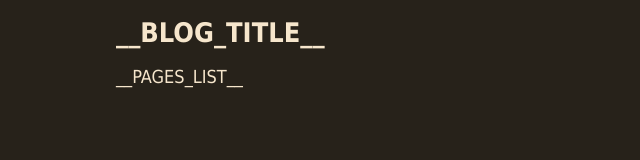
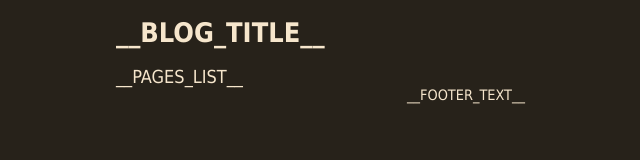
Before and after one commit to jakubthedeveloper/MarkdownBlogExample, a plain HTML site: page template/index.html in a window 1280 px wide. Shown: the whole page, without its empty margins (174-814 px from the left). Drawn offline with Linux system fonts and the light colour scheme.

Commit message:
Add footer

```diff
--- a/template/css/main.css
+++ b/template/css/main.css
@@ -163,3 +163,8 @@ td, th {
     padding: .5rem;
     text-align: left
 }
+
+.footer {
+    text-align: center;
+    font-size: 0.8rem;
+}
--- a/template/index.html
+++ b/template/index.html
@@ -14,5 +14,9 @@
     </div>
 
     __PAGES_LIST__
+
+    <div class="footer">
+        __FOOTER_TEXT__
+    </div>
 </body>
 </html>
```
Also changed, not shown: template/single.html (+4 -0 lines), 1 other file.
